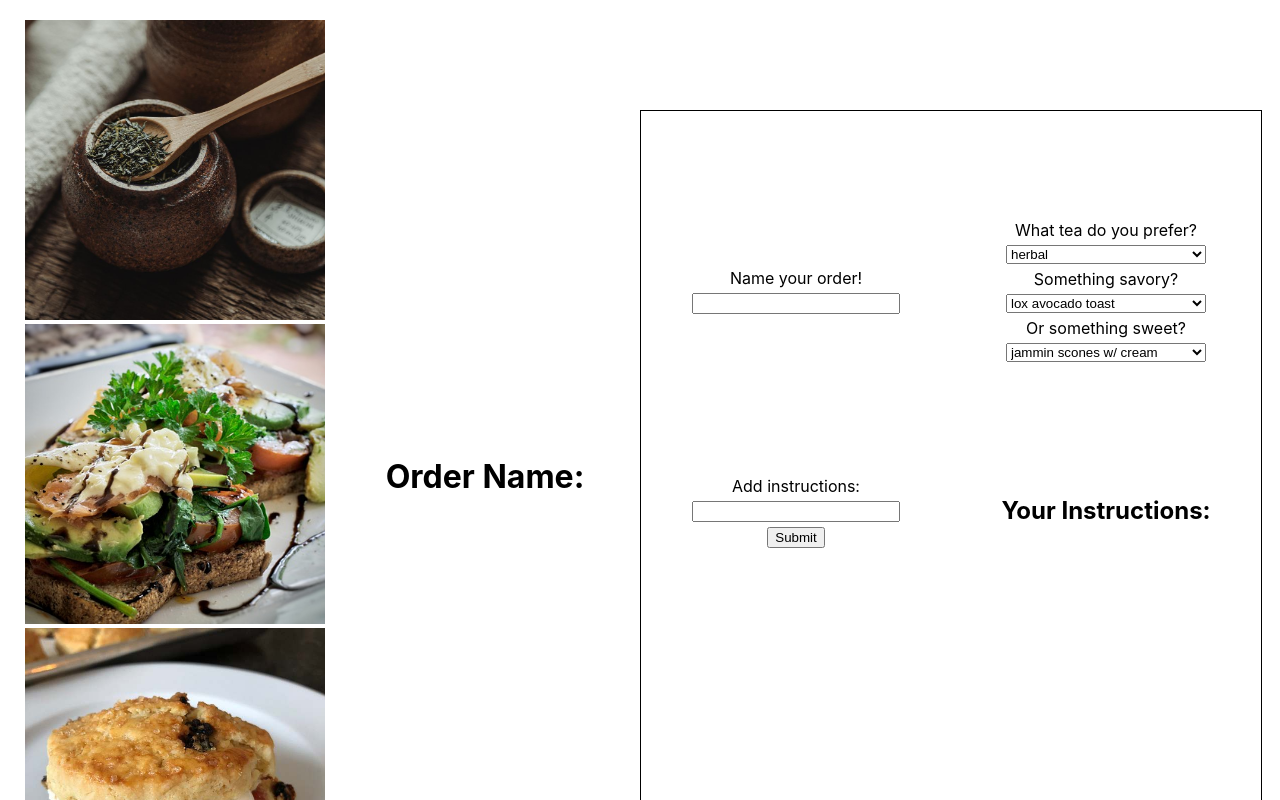
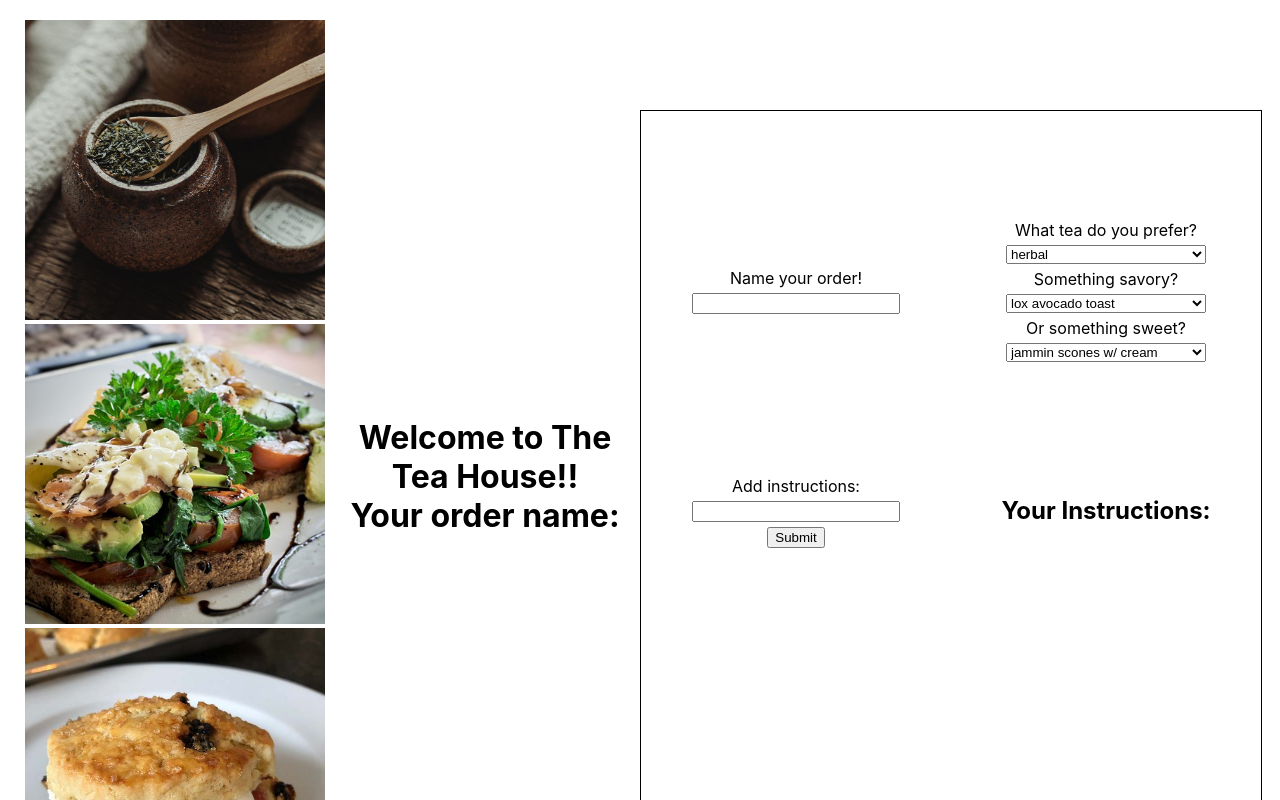
Before and after one commit to jenna-graham/fast-food-fs-react, a React (Create React App) app: page / in a window 1280 px wide. Shown: the top 800 px of the page. Built offline with nearby package versions, Linux system fonts and the light colour scheme.

Commit message:
added title

```diff
--- a/src/App.js
+++ b/src/App.js
@@ -29,7 +29,8 @@ function App() {
         savory={savory}
         sweet={sweet}
       />
-      <h1>Order Name: {orderName}</h1>
+      <h1>Welcome to The Tea House!! <br></br>
+        Your order name: {orderName}</h1>
       <div className="order-input">
         <OrderNameInput setOrderName={setOrderName} />
         <section className="dropdowns">
```
